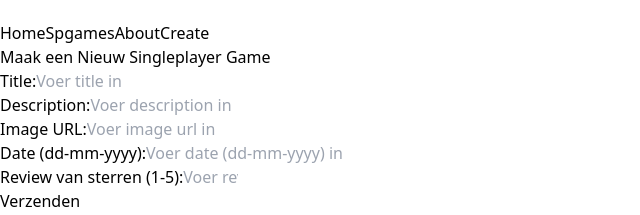
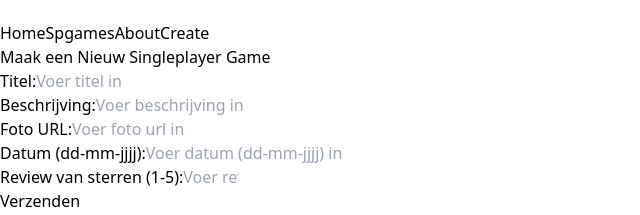
Before and after one commit to JonahBeijer/webapplicatie-React, a React (Vite) app: page /spgames/create in a window 1280 px wide. Shown: the part 190-405 px from the top of the page, without its empty margins (0-640 px from the left). Built offline with nearby package versions, Linux system fonts and the light colour scheme.

Commit message:
kleine details

```diff
--- a/src/SpgameCreateForm.jsx
+++ b/src/SpgameCreateForm.jsx
@@ -113,10 +113,10 @@ function SpgameCreateForm() {
             {successMessage && <p className="text-green-500 text-center mb-4">{successMessage}</p>}
             <form onSubmit={handleSubmit}>
                 {Object.entries({
-                    title: "Title",
-                    body: "Description",
-                    img_url: "Image URL",
-                    date: "Date (dd-mm-yyyy)",
+                    title: "Titel",
+                    body: "Beschrijving",
+                    img_url: "Foto URL",
+                    date: "Datum (dd-mm-jjjj)",
                     review: "Review van sterren (1-5)",
                 }).map(([name, label]) => (
                     <div className="mb-4" key={name}>
```
